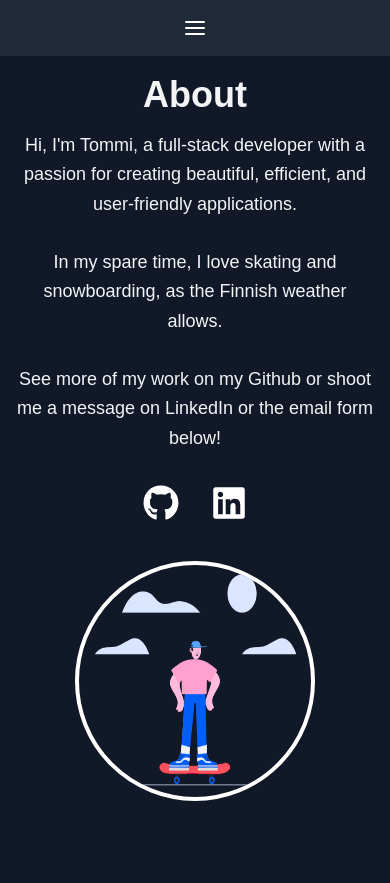
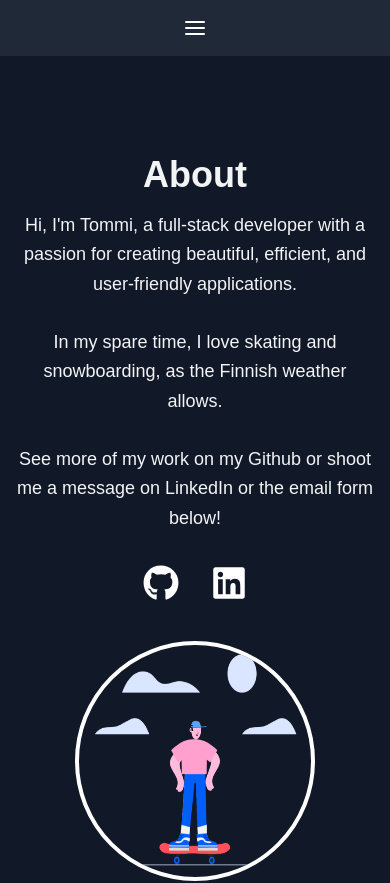
Before and after one commit to tommimaki/Personal-Portfolio, a React (Create React App) app: page / in a window 390 px wide. Shown: the top 883 px of the page. Built offline with nearby package versions, Linux system fonts and the light colour scheme.

Commit message:
mt-top for about, text was hidden in small mobile screen

```diff
--- a/src/components.js/about.js
+++ b/src/components.js/about.js
@@ -6,7 +6,7 @@ function About() {
   return (
     <section
       id="about"
-      className=" flex h-screen flex-col pb-40 items-center justify-center md:flex-row md:justify-between mx-auto max-w-5xl"
+      className="mt-20 flex h-screen flex-col pb-40 items-center justify-center md:flex-row md:justify-between mx-auto max-w-5xl"
     >
       <div className="md:flex md:flex-col md:items-center">
         <h2 className="text-4xl font-semibold mb-4 md:mb-20 text-center md:text-left">
```
